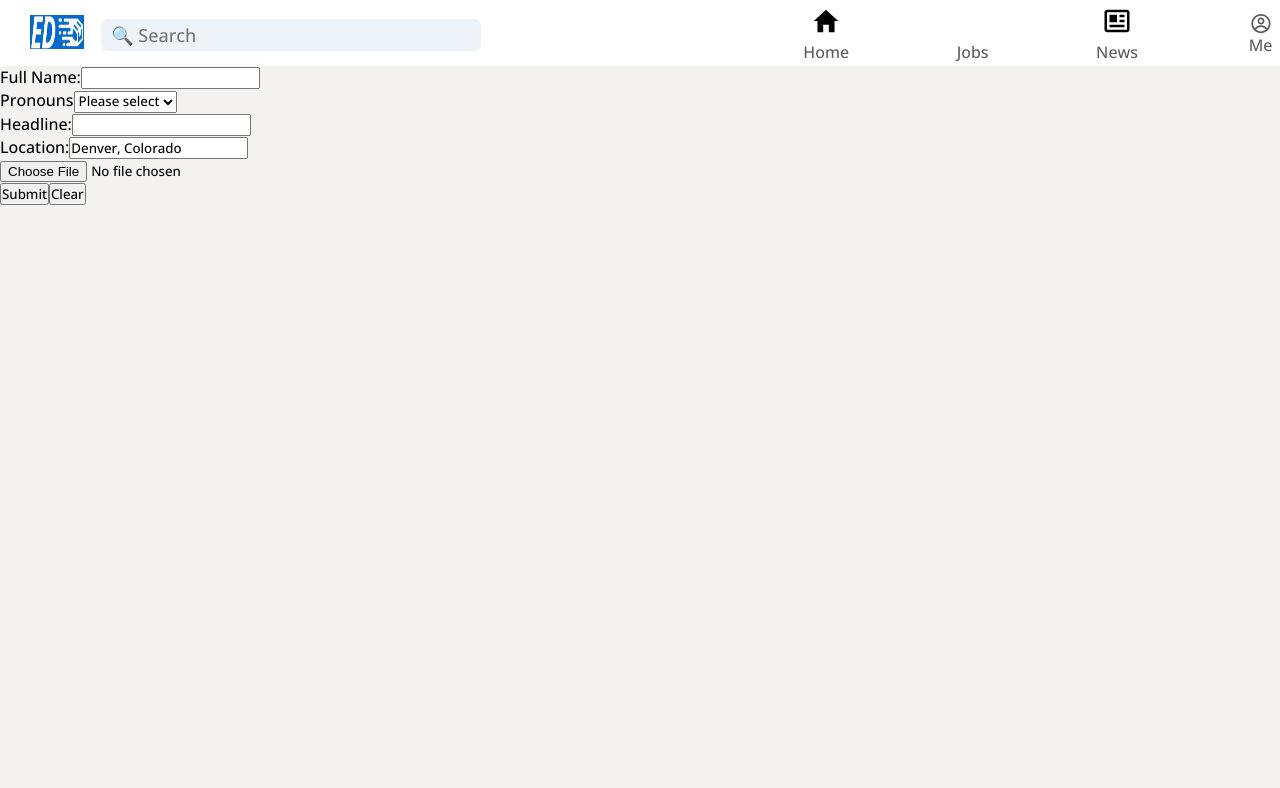
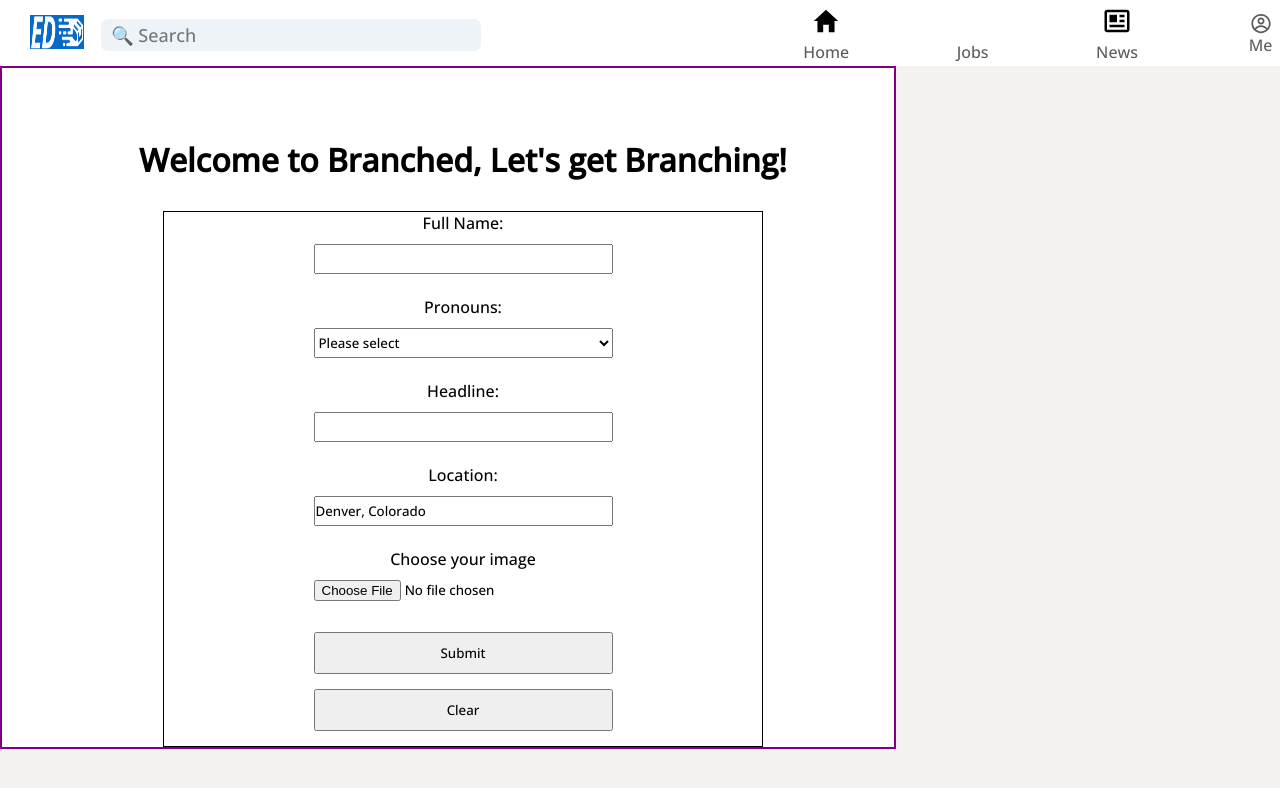
Before and after one commit to asbin2023/Branched, a React (Vite) app in the folder Mod2/: page / in a window 1280 px wide. Shown: the top 788 px of the page. Built offline with nearby package versions, Linux system fonts and the light colour scheme; some icons are missing.

Commit message:
basic form styling

```diff
--- a/Mod2/src/components/Form.jsx
+++ b/Mod2/src/components/Form.jsx
@@ -2,6 +2,7 @@ import { useState } from "react";
 import { useSelector, useDispatch } from "react-redux";
 import { handleSubmit } from "../misc/formSlice";
 import { useNavigate } from "react-router-dom";
+import "../styles/Form.css";
 
 const File = () => {
   const navigate = useNavigate();
@@ -64,7 +65,10 @@ const File = () => {
   }
 
   return (
-    <div>
+    <div className="form-display">
+      <div>
+        <h1>Welcome to Branched, Let's get Branching!</h1>
+      </div>
       <form onSubmit={handleUserFormSubmit} action="">
         <label htmlFor="name">Full Name:</label>
         <input
@@ -75,7 +79,7 @@ const File = () => {
           id="name"
         />
         <br />
-        <label htmlFor="selectPronouns">Pronouns</label>
+        <label htmlFor="selectPronouns">Pronouns:</label>
         <select
           value={selectedInput}
           onChange={handleSelectedInputChange}
@@ -89,6 +93,12 @@ const File = () => {
           <option value="She/Her">She/Her</option>
           <option value="He/Him">He/Him</option>
           <option value="They/Them">They/Them</option>
+          <option value="Ze/Zir">Ze/Zir</option>
+          <option value="Xe/Xem">Xe/Xem</option>
+          <option value="Ve/Ver">Ve/Ver</option>
+          <option value="Ne/Nem">Ne/Nem</option>
+          <option value="Ey/Em">Ey/Em</option>
+          <option value="Other">Other</option>
         </select>
         <br />
         <label htmlFor="headline">Headline:</label>
@@ -112,9 +122,10 @@ const File = () => {
         />
 
         <br />
-
+        <label htmlFor="imageFile">Choose your image</label>
         <input
           type="file"
+          id="imageFile"
           required
           accept="image/*"
           onChange={handleImageChange}
--- /dev/null
+++ b/Mod2/src/styles/Form.css
@@ -0,0 +1,35 @@
+.form-display {
+  background-color: white;
+  padding-top: 70px;
+  border: 2px solid purple;
+  display: flex;
+  flex-direction: column;
+  gap: 30px;
+  width: 70%;
+  padding-left: 30px;
+  align-items: center;
+}
+.form-display form {
+  border: 1px solid black;
+  display: flex;
+  width: 600px;
+  flex-direction: column;
+  align-items: center;
+}
+
+.form-display form input,
+.form-display form select {
+  height: 30px;
+  width: 50%;
+  outline: none;
+}
+.form-display form button {
+  width: 50%;
+  padding: 10px;
+  margin-bottom: 15px;
+  cursor: pointer;
+}
+
+.form-display label {
+  margin-bottom: 10px;
+}
```
